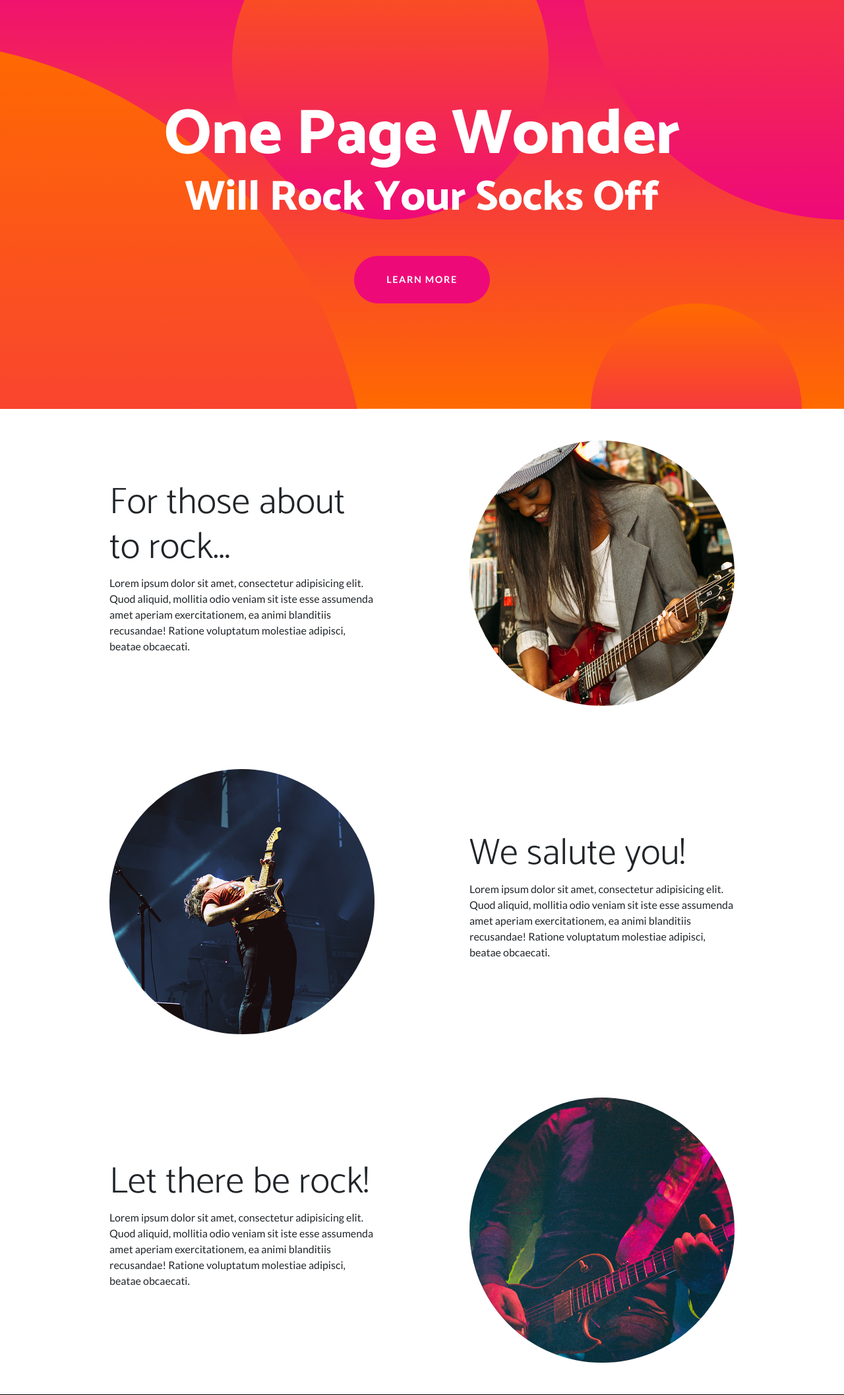
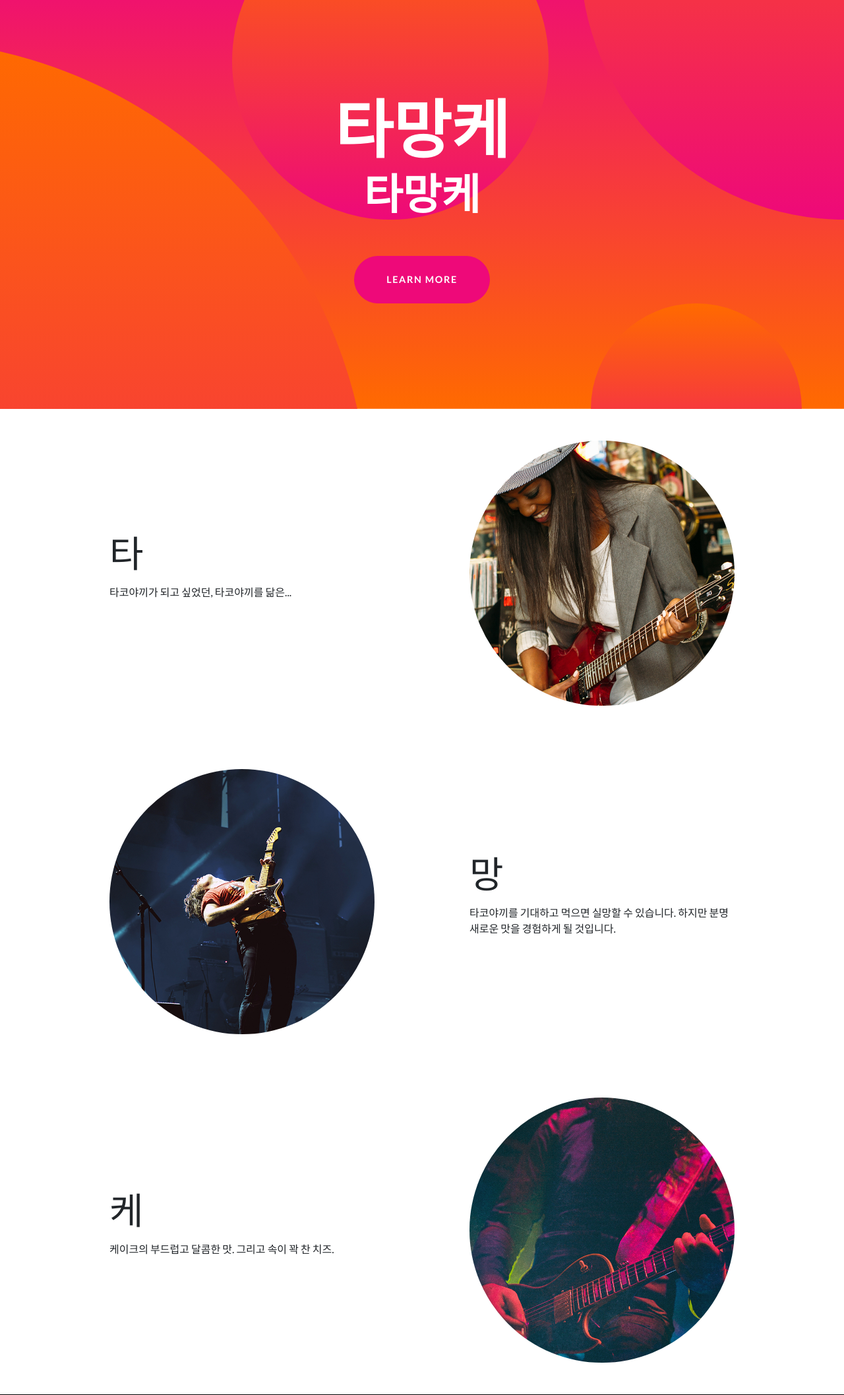
Before and after one commit to hjk0314/django, a Django app: page / in a window 1280 px wide. Shown: the part 67-2182 px from the top of the page at 66% size. Run offline with Django 3.2, Linux system fonts and the light colour scheme; some libraries are stand-ins or nearby versions.

Commit message:
2nd update

```diff
--- a/tamanke/templates/index.html
+++ b/tamanke/templates/index.html
@@ -6,8 +6,8 @@
         <meta name="viewport" content="width=device-width, initial-scale=1, shrink-to-fit=no" />
         <meta name="description" content="" />
         <meta name="author" content="" />
-        <title>One Page Wonder - Start Bootstrap Template</title>
-        <link rel="icon" type="image/x-icon" href="{% static 'favicon.ico' %}" />
+        <title>타망케</title>
+        <link rel="icon" type="image/x-icon" href="{% static './favicon.ico' %}" />
         <!-- Font Awesome icons (free version)-->
         <script src="https://use.fontawesome.com/releases/v6.3.0/js/all.js" crossorigin="anonymous"></script>
         <!-- Google fonts-->
@@ -34,8 +34,8 @@
         <header class="masthead text-center text-white">
             <div class="masthead-content">
                 <div class="container px-5">
-                    <h1 class="masthead-heading mb-0">One Page Wonder</h1>
-                    <h2 class="masthead-subheading mb-0">Will Rock Your Socks Off</h2>
+                    <h1 class="masthead-heading mb-0">타망케</h1>
+                    <h2 class="masthead-subheading mb-0">타망케</h2>
                     <a class="btn btn-primary btn-xl rounded-pill mt-5" href="#scroll">Learn More</a>
                 </div>
             </div>
@@ -53,8 +53,8 @@
                     </div>
                     <div class="col-lg-6 order-lg-1">
                         <div class="p-5">
-                            <h2 class="display-4">For those about to rock...</h2>
-                            <p>Lorem ipsum dolor sit amet, consectetur adipisicing elit. Quod aliquid, mollitia odio veniam sit iste esse assumenda amet aperiam exercitationem, ea animi blanditiis recusandae! Ratione voluptatum molestiae adipisci, beatae obcaecati.</p>
+                            <h2 class="display-4">타</h2>
+                            <p>타코야끼가 되고 싶었던, 타코야끼를 닮은...</p>
                         </div>
                     </div>
                 </div>
@@ -69,8 +69,8 @@
                     </div>
                     <div class="col-lg-6">
                         <div class="p-5">
-                            <h2 class="display-4">We salute you!</h2>
-                            <p>Lorem ipsum dolor sit amet, consectetur adipisicing elit. Quod aliquid, mollitia odio veniam sit iste esse assumenda amet aperiam exercitationem, ea animi blanditiis recusandae! Ratione voluptatum molestiae adipisci, beatae obcaecati.</p>
+                            <h2 class="display-4">망</h2>
+                            <p>타코야끼를 기대하고 먹으면 실망할 수 있습니다. 하지만 분명 새로운 맛을 경험하게 될 것입니다.</p>
                         </div>
                     </div>
                 </div>
@@ -85,8 +85,8 @@
                     </div>
                     <div class="col-lg-6 order-lg-1">
                         <div class="p-5">
-                            <h2 class="display-4">Let there be rock!</h2>
-                            <p>Lorem ipsum dolor sit amet, consectetur adipisicing elit. Quod aliquid, mollitia odio veniam sit iste esse assumenda amet aperiam exercitationem, ea animi blanditiis recusandae! Ratione voluptatum molestiae adipisci, beatae obcaecati.</p>
+                            <h2 class="display-4">케</h2>
+                            <p>케이크의 부드럽고 달콤한 맛. 그리고 속이 꽉 찬 치즈.</p>
                         </div>
                     </div>
                 </div>
```
